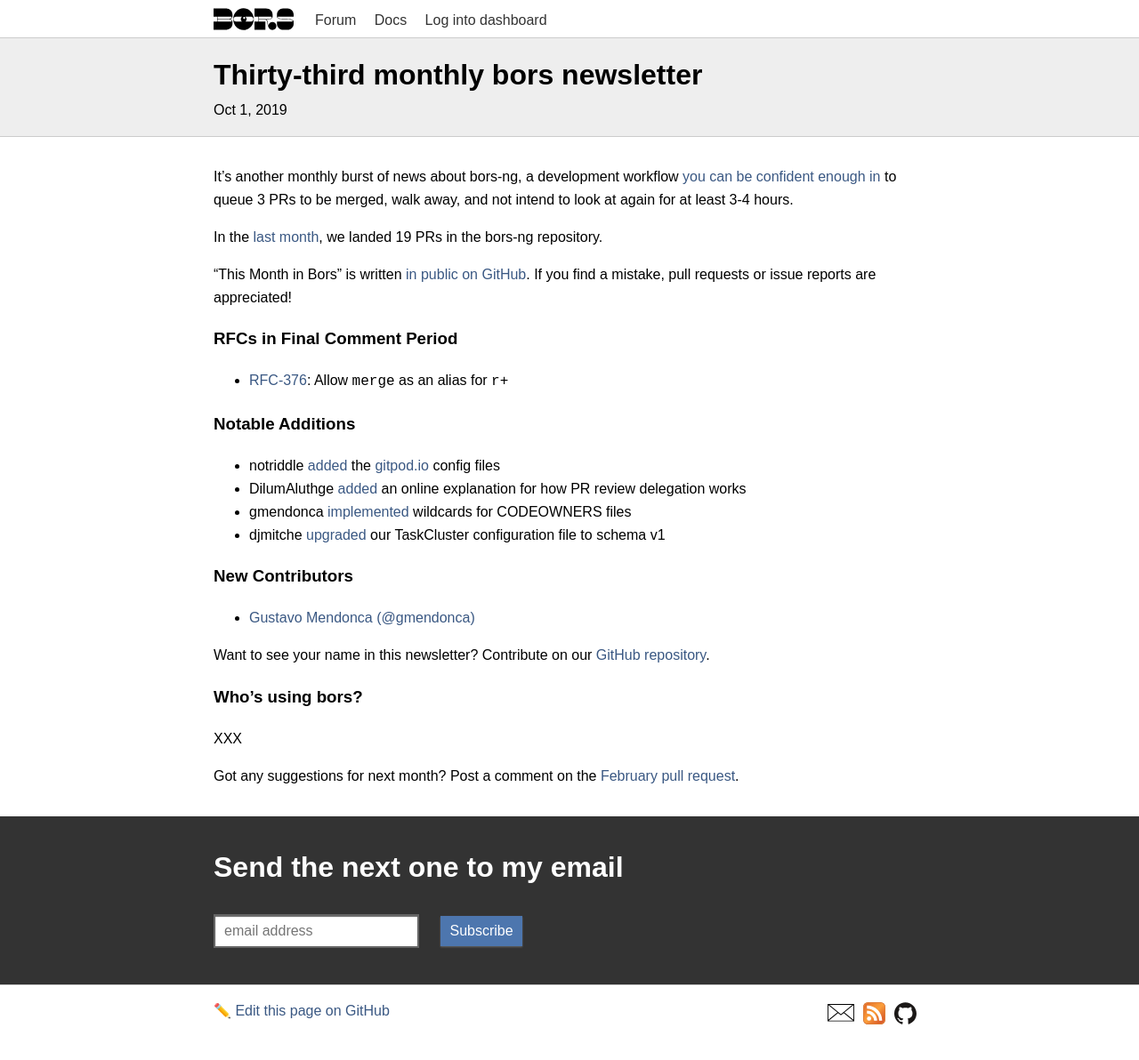
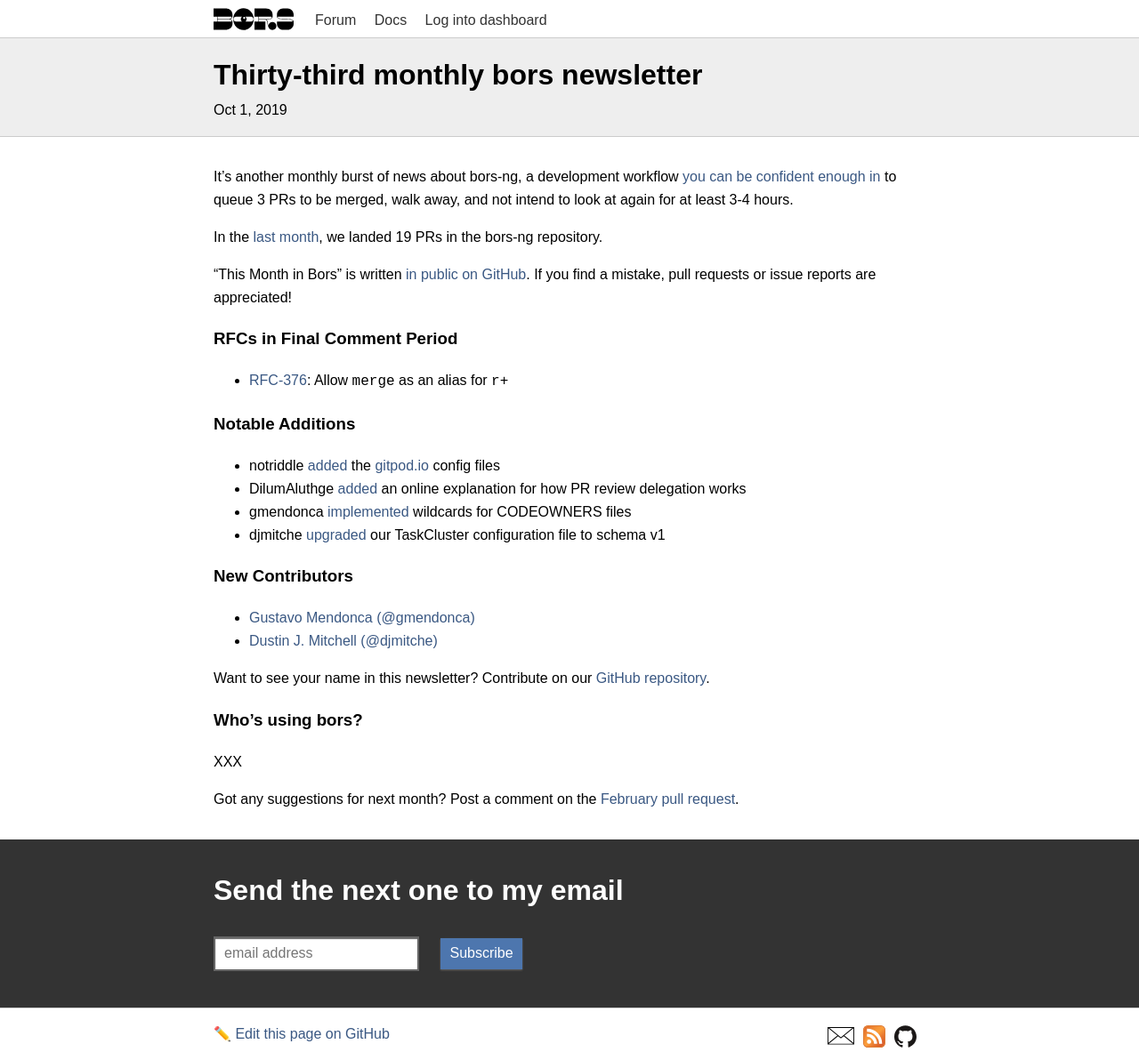
Before and after one commit to bors-ng/bors-ng.github.io, a Jekyll site: the page built from _posts/2019-10-01-tmib-33.md, in a window 1280 px wide. Shown: the whole page at 89% size. Built offline with Jekyll 4.4.1, drawn with Linux system fonts in a browser that asks for light colours; before the commit the page ends 1166 px from its top, so only the background shows below that.

Commit message:
Add @djmitche as first-time contributor

```diff
--- a/_posts/2019-10-01-tmib-33.md
+++ b/_posts/2019-10-01-tmib-33.md
@@ -33,6 +33,7 @@
 ### New Contributors
 
 * [Gustavo Mendonca (@gmendonca)](https://github.com/gmendonca)
+* [Dustin J. Mitchell (@djmitche)](https://github.com/djmitche)
 
 Want to see your name in this newsletter? Contribute on our [GitHub repository](https://github.com/bors-ng/bors-ng).
 
```
